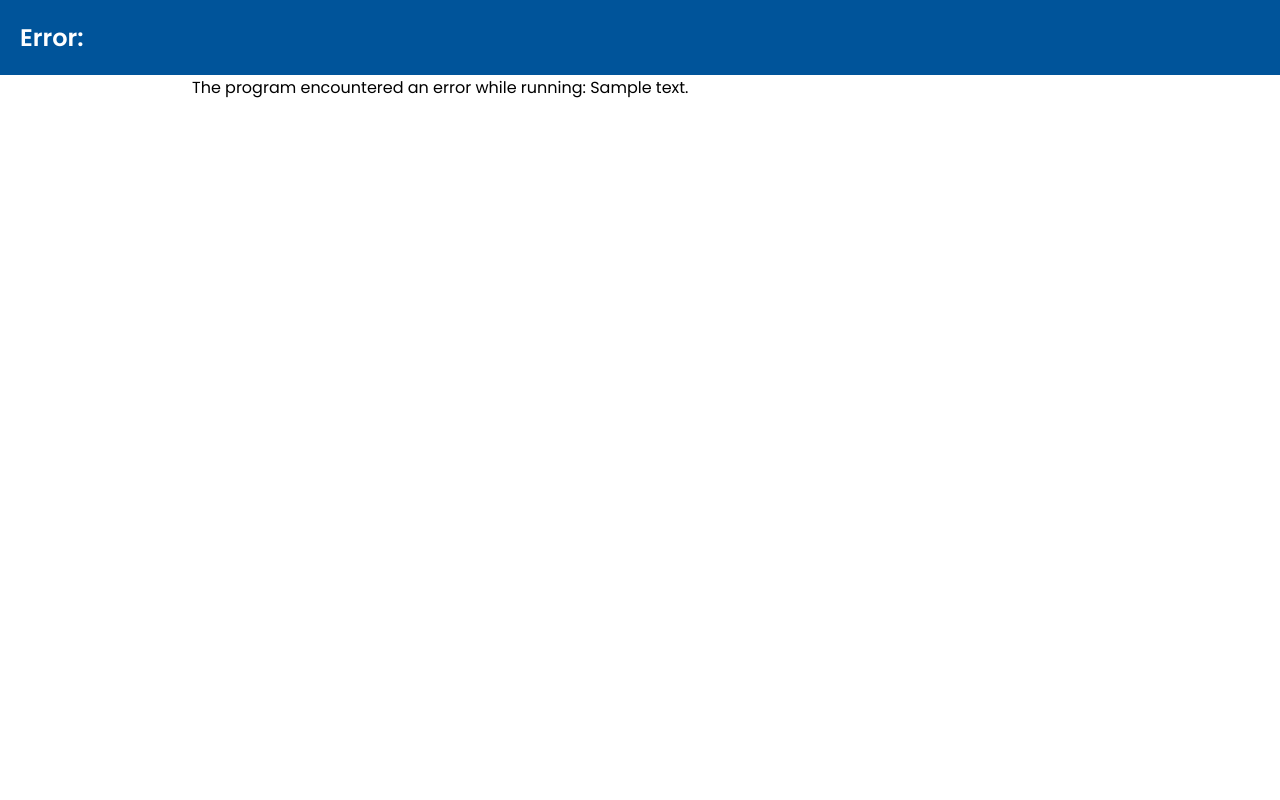
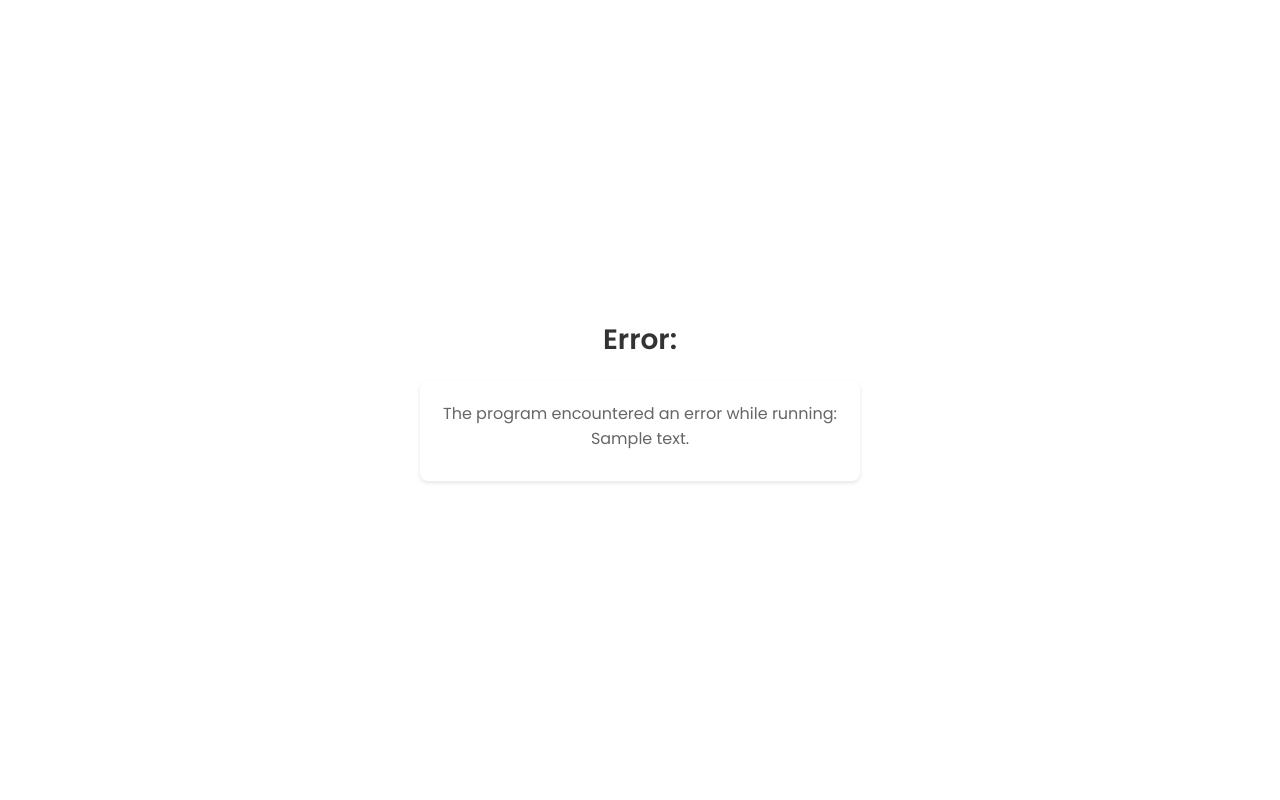
Before and after one commit to ramees-kr/cerberus, a Python web app: template templates/error.html in a window 1280 px wide. Run offline with Jinja, Linux system fonts and the light colour scheme; the template is opened without the code that fills it: most values are stand-ins (such as "Sample title", 1, 10 or a date in 2020).

Commit message:
Styling error page

```diff
--- a/templates/error.html
+++ b/templates/error.html
@@ -5,7 +5,6 @@
     <title>URL Blocking Dashboard</title>
     <link rel="stylesheet" type="text/css" href="static/styling.css">
 </head>
-<body>
 <body>
     <header>
         <nav>
--- /dev/null
+++ b/templates/static/styling.css
@@ -0,0 +1,38 @@
+@import url("https://fonts.googleapis.com/css2?family=Poppins:wght@300;400;600&display=swap");
+
+* {
+  font-family: "Poppins", sans-serif;
+  margin: 0;
+  text-align: center;
+}
+
+header {
+  margin-bottom: 20px;
+}
+
+.logo h1 {
+  font-size: 28px;
+  color: #333;
+}
+
+body {
+  display: flex;
+  flex-direction: column;
+  justify-content: center;
+  align-items: center;
+  height: 100vh;
+}
+
+.centered-section {
+  max-width: 400px;
+  padding: 20px;
+  background-color: #fff;
+  border-radius: 8px;
+  box-shadow: 0 2px 4px rgba(0, 0, 0, 0.1);
+}
+
+.centered-section p {
+  font-size: 16px;
+  color: #666;
+  margin-bottom: 10px;
+}
```
